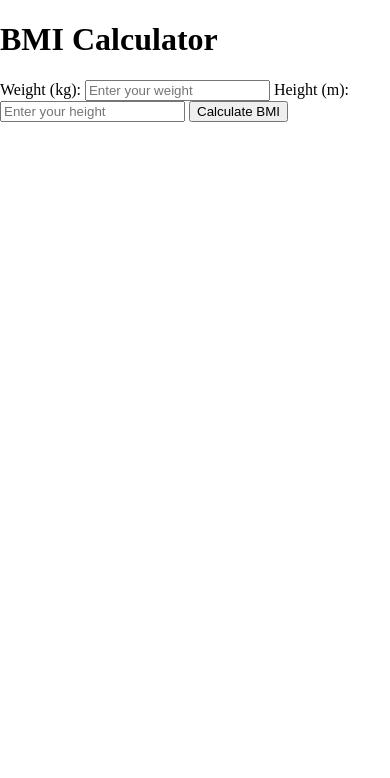
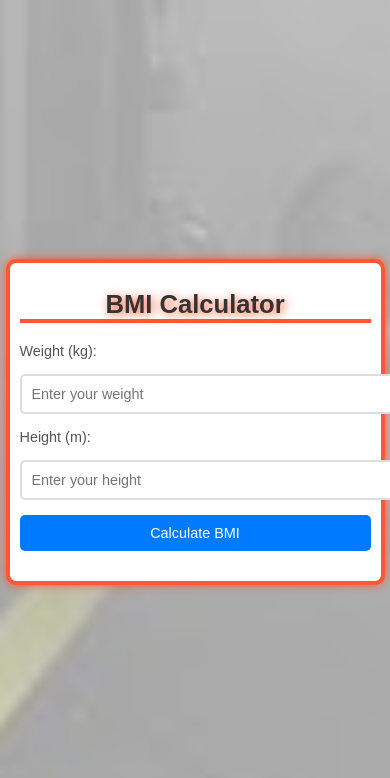
Before and after one commit to YumnaShams0623/js-assig-BMI-calculator-, a plain HTML site: page index.html in a window 390 px wide. Drawn offline with Linux system fonts and the light colour scheme.

Commit message:
starting css

```diff
--- a/style.css
+++ b/style.css
@@ -1,7 +1,194 @@
-body{
-   margin: 0;
-   padding: 0;
-   background-image: url();
+/* General styles */
+body {
+    font-family: Arial, sans-serif;
+    margin: 0;
+    padding: 0;
+    background-color: #6c6c6c;
+    display: flex;
+    justify-content: center;
+    align-items: center;
+    min-height: 100vh;
+    background-image: url('./images.jpeg'); /* Add your image path */
+    background-size: cover;
+    background-position: center;
+    background-attachment: fixed;
+    position: relative;
+}
 
+/* Overlay to add low opacity to the background */
+body::before {
+    content: '';
+    position: absolute;
+    top: 0;
+    left: 0;
+    width: 100%;
+    height: 100%;
+    background-color: rgba(255, 255, 255, 0.6); /* White overlay with opacity */
+    z-index: -1;
+}
 
+.container {
+    background-color: white;
+    padding: 20px;
+    border-radius: 10px;
+    box-shadow: 0px 4px 8px rgba(0, 0, 0, 0.1);
+    max-width: 400px;
+    width: 90%;
+    text-align: center;
+    animation: borderColorPulse 5s infinite, shadowPulse 5s infinite;
+    position: relative;
+    z-index: 1;
 }
+
+h1 {
+    color: #333;
+    font-size: 2em;
+    margin-bottom: 20px;
+    animation: textBorderColorPulse 5s infinite, textShadowPulse 5s infinite;
+}
+
+/* Input field and button styles */
+.input-fields {
+    display: flex;
+    flex-direction: column;
+    gap: 15px;
+}
+
+label {
+    font-size: 1.2em;
+    color: #555;
+    text-align: left;
+}
+
+input {
+    padding: 10px;
+    font-size: 1em;
+    border: 2px solid #ddd;
+    border-radius: 5px;
+    outline: none;
+    width: 100%;
+}
+
+input:focus {
+    border-color: #333;
+}
+
+button {
+    padding: 12px;
+    background-color: #007bff;
+    color: white;
+    border: none;
+    border-radius: 5px;
+    font-size: 1em;
+    cursor: pointer;
+    transition: background-color 0.3s ease;
+}
+
+button:hover {
+    background-color: #0056b3;
+}
+
+#result {
+    margin-top: 20px;
+    font-size: 1.2em;
+}
+
+/* Responsive Design */
+@media (max-width: 768px) {
+    .container {
+        padding: 15px;
+        max-width: 95%;
+    }
+
+    h1 {
+        font-size: 1.8em;
+    }
+
+    label, input, button {
+        font-size: 1em;
+    }
+}
+
+@media (max-width: 500px) {
+    .container {
+        padding: 10px;
+        max-width: 100%;
+    }
+
+    h1 {
+        font-size: 1.6em;
+    }
+
+    label, input, button {
+        font-size: 0.9em;
+    }
+
+    button {
+        padding: 10px;
+    }
+
+    #result {
+        font-size: 1em;
+    }
+}
+
+/* Keyframes for animated border and shadow */
+@keyframes borderColorPulse {
+    0%, 100% {
+        border: 4px solid #ff5733; /* Start and end color */
+    }
+    25% {
+        border: 4px solid #33ff57;
+    }
+    50% {
+        border: 4px solid #3357ff;
+    }
+    75% {
+        border: 4px solid #ff33aa;
+    }
+}
+
+@keyframes shadowPulse {
+    0%, 100% {
+        box-shadow: 0 0 10px #ff5733;
+    }
+    25% {
+        box-shadow: 0 0 10px #33ff57;
+    }
+    50% {
+        box-shadow: 0 0 10px #3357ff;
+    }
+    75% {
+        box-shadow: 0 0 10px #ff33aa;
+    }
+}
+
+@keyframes textBorderColorPulse {
+    0%, 100% {
+        border-bottom: 4px solid #ff5733;
+    }
+    25% {
+        border-bottom: 4px solid #33ff57;
+    }
+    50% {
+        border-bottom: 4px solid #3357ff;
+    }
+    75% {
+        border-bottom: 4px solid #ff33aa;
+    }
+}
+
+@keyframes textShadowPulse {
+    0%, 100% {
+        text-shadow: 2px 2px 10px #ff5733;
+    }
+    25% {
+        text-shadow: 2px 2px 10px #33ff57;
+    }
+    50% {
+        text-shadow: 2px 2px 10px #3357ff;
+    }
+    75% {
+        text-shadow: 2px 2px 10px #ff33aa;
+    }
+}
```
